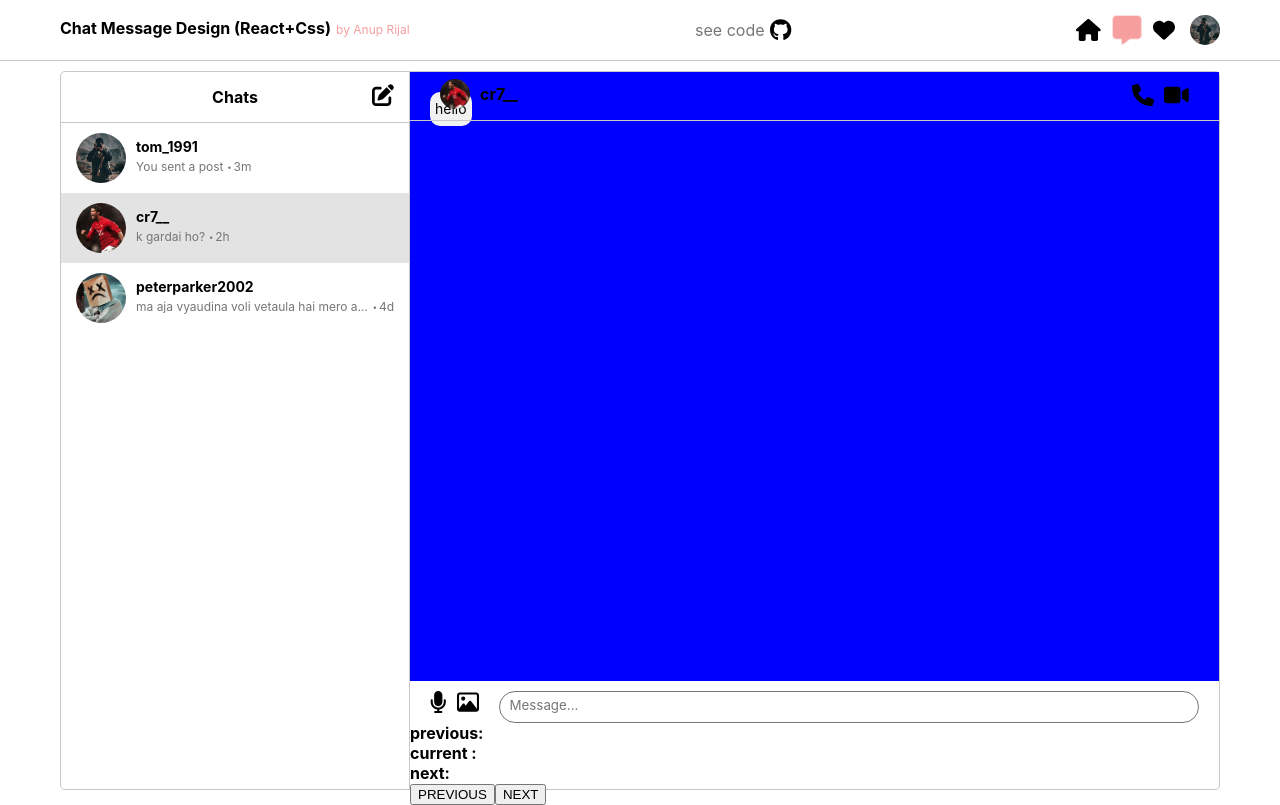
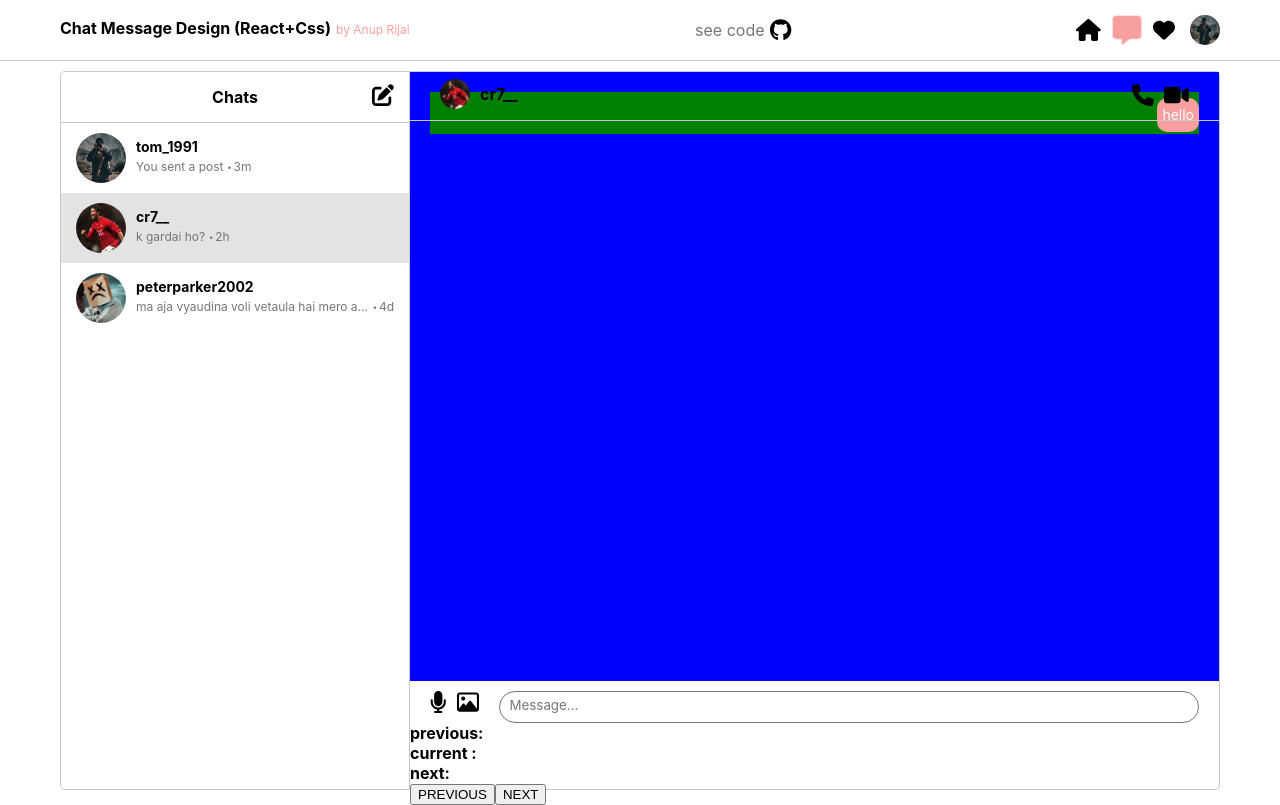
Before and after one commit to AnupRijal123/Treeleaf_Assessment_Task, a React (Create React App) app: page / in a window 1280 px wide. Both pictures are taken after a click on the element 1175 px from the left and 713 px from the top of the page. Built offline with nearby package versions, Linux system fonts and the light colour scheme; no server answers.

Commit message:
user typed message will be set in message state and this message is inserted at last of array but only at odd index done

```diff
--- a/src/components/MessageScreen.js
+++ b/src/components/MessageScreen.js
@@ -90,9 +90,28 @@ function MessageScreen() {
     }
     const sendMessage = function () {
         console.log('send clicked');
-        setAllChatsArray([...allChatsArray, { id: Math.random() * 123456789, name: message }]);
+
+        console.log('length', allChatsArray.length);
+        const lastElementOfArray = allChatsArray[allChatsArray.length - 1];
+        console.log(lastElementOfArray);
+        const lastIndex = allChatsArray.indexOf(lastElementOfArray);
+        console.log(lastIndex);
+        /* if last index is odd next message will
+            be stored at even index so inserting empty
+            object and then inserting new message
+        */
+        const newMessageObject = {
+            id: Math.random() * 123456789,
+            name: message
+        };
+        if (lastIndex % 2 !== 0) {
+            console.log(...allChatsArray.slice(0));
+            setAllChatsArray([...allChatsArray.slice(0), {}, newMessageObject])
+
+        } else {
+            setAllChatsArray([...allChatsArray, newMessageObject]);
+        }
         setMessage('');
-
     }
     return (
         <>
@@ -113,7 +132,9 @@ function MessageScreen() {
                 <div className="chats-screen-container">
                     {allChatsArray.map((item, index) => (
                         <div key={item.id} className={index % 2 === 0 ? 'message-chat-row left-align-message' : 'message-chat-row right-align-message'}>
-                            <p className="message-text">{item.name} {item.email} {item.gender}</p>
+                            {Object.keys(item).length !== 0 &&
+                                <p className="message-text">{item.name} {item.email} {item.gender}</p>
+                            }
                         </div>
                     ))}
 
--- a/src/styles/MessageScreen.css
+++ b/src/styles/MessageScreen.css
@@ -73,6 +73,11 @@
 .right-align-message {
     display: flex;
     justify-content: flex-end;
+}
+
+.message-chat-row {
+    background-color: green;
+    padding: 2px 0px;
 }
 
 .message-chat-row .message-text {
```
